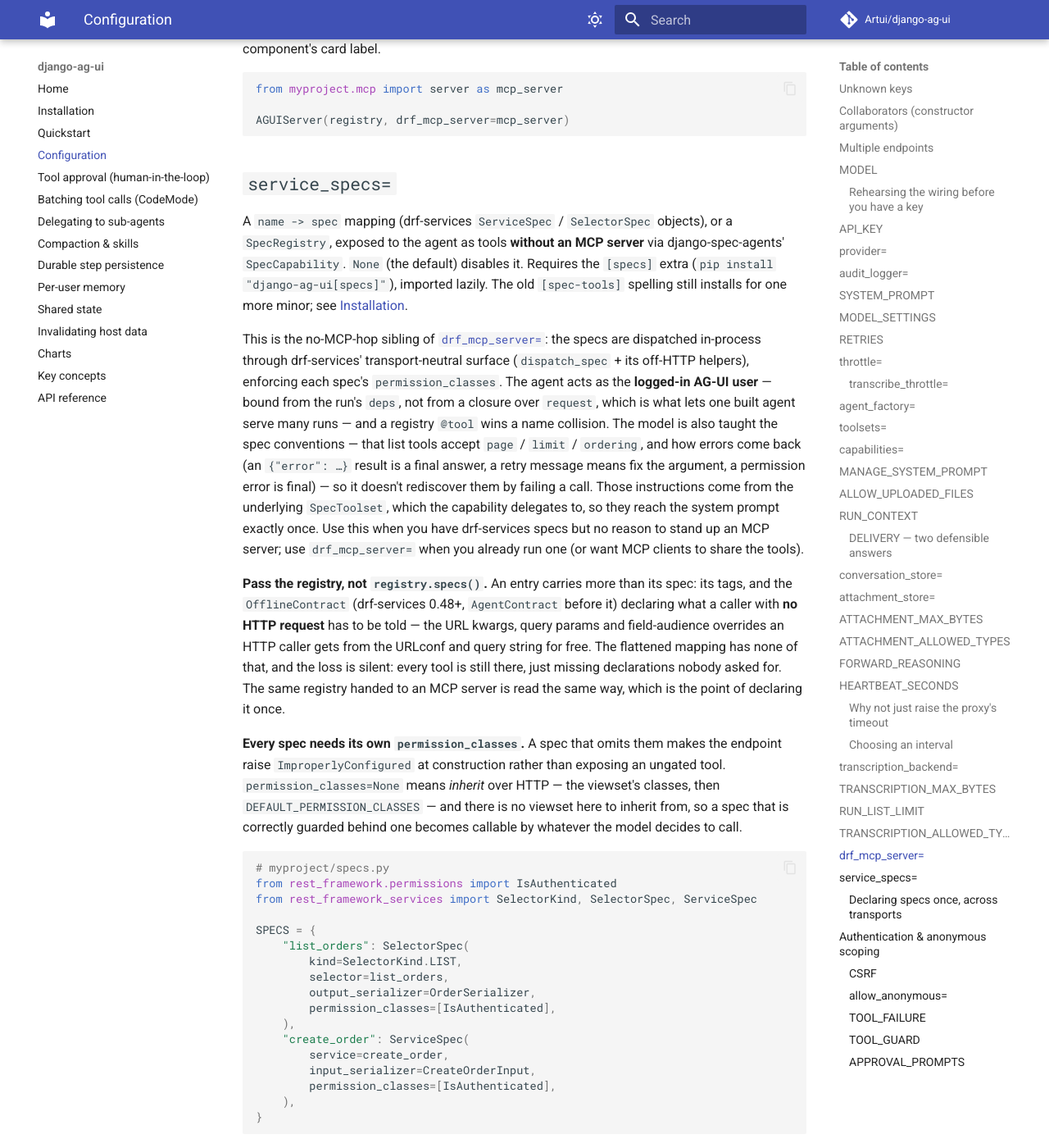
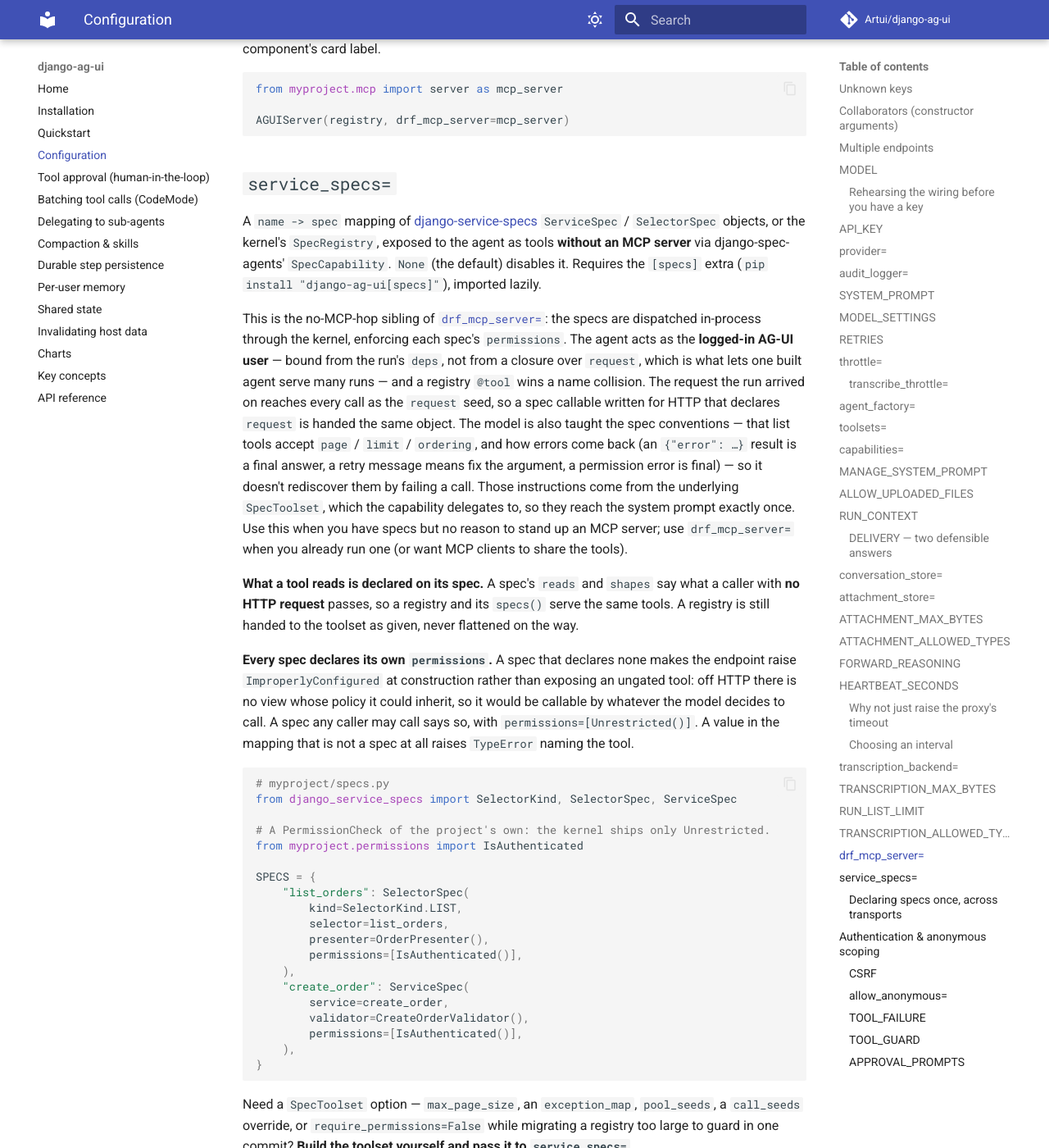
Before and after one commit to Artui/django-ag-ui, an MkDocs documentation site: the page built from docs/configuration.md, in a window 1280 px wide and 1400 px high, scrolled down 20000 px. Shown: the whole window at 82% size. Built offline with MkDocs 1.6.1 and Material for MkDocs 9.7.7, drawn with Linux system fonts in a browser that asks for light colours; comment, search, counter and statistics services are not loaded; some of the changed text lies outside the part shown.

Commit message:
Serve django-service-specs specs on service_specs=
Adopt django-spec-agents 0.2.0, whose toolset reads every spec through the
kernel: lift the cap below 0.2.0 and floor the core dependency and [specs] there.

- The permission pre-check compiles each spec with kernel_spec and refuses one
  whose permissions are None, naming permissions=[Unrestricted()] as the way to
  declare an open spec. A value the kernel cannot read raises TypeError naming
  the tool.
- The default deps put the run's request in AgentDeps.call_context, which the
  toolset hands to every spec callable declaring request.
- Remove the [spec-tools] extra and the drf-services and
  djangorestframework-pydantic-ai dev dependencies. drf-services still arrives
  in dev through djangorestframework-mcp-server, whose bridge registers it.
- Move the spec-route tests and fixtures to kernel specs; the drf-mcp route
  keeps drf-services specs.
- Refresh the locked djangorestframework-mcp-server (0.54.0) and
  djangorestframework-services (0.62.0).

Co-Authored-By: Claude Opus 5.5 <noreply@anthropic.com>

````diff
--- a/docs/configuration.md
+++ b/docs/configuration.md
@@ -104,7 +104,7 @@ Nest project-specific values somewhere else, not in `DJANGO_AG_UI`.
 | `attachment_store=...` | Server-side file-upload storage (uploads off when unset). |
 | `transcription_backend=...` | Speech-to-text backend for voice input (voice off when unset). |
 | `drf_mcp_server=...` | drf-mcp server whose tools the agent gets. |
-| `service_specs={...}` | drf-services specs exposed as tools, no MCP hop — a mapping, a `SpecRegistry`, or a pre-built `SpecToolset` / `SpecCapability` (`[specs]` extra). |
+| `service_specs={...}` | django-service-specs specs exposed as tools, no MCP hop — a mapping, a `SpecRegistry`, or a pre-built `SpecToolset` / `SpecCapability` (`[specs]` extra). |
 
 ## Multiple endpoints
 
@@ -903,66 +903,65 @@ AGUIServer(registry, drf_mcp_server=mcp_server)
 
 ## `service_specs=`
 
-A `name -> spec` mapping (drf-services `ServiceSpec` / `SelectorSpec` objects),
-or a `SpecRegistry`, exposed to the agent as tools **without an MCP server** via
-django-spec-agents' `SpecCapability`. `None` (the default)
-disables it. Requires the `[specs]` extra
-(`pip install "django-ag-ui[specs]"`), imported lazily. The old `[spec-tools]`
-spelling still installs for one more minor; see [Installation](installation.md).
+A `name -> spec` mapping of
+[django-service-specs](https://artui.github.io/django-service-specs/)
+`ServiceSpec` / `SelectorSpec` objects, or the kernel's `SpecRegistry`, exposed
+to the agent as tools **without an MCP server** via django-spec-agents'
+`SpecCapability`. `None` (the default) disables it. Requires the `[specs]` extra
+(`pip install "django-ag-ui[specs]"`), imported lazily.
 
 This is the no-MCP-hop sibling of [`drf_mcp_server=`](#drf_mcp_server): the specs
-are dispatched in-process through drf-services' transport-neutral surface
-(`dispatch_spec` + its off-HTTP helpers), enforcing each spec's
-`permission_classes`. The agent acts as the **logged-in AG-UI user** — bound
+are dispatched in-process through the kernel, enforcing each spec's
+`permissions`. The agent acts as the **logged-in AG-UI user** — bound
 from the run's `deps`, not from a closure over `request`, which is what lets one
 built agent serve many runs — and a registry `@tool` wins a name collision. The
+request the run arrived on reaches every call as the `request` seed, so a spec
+callable written for HTTP that declares `request` is handed the same object. The
 model is also taught the spec conventions — that list tools accept `page` /
 `limit` / `ordering`, and how errors come back (an `{"error": …}` result is a final answer, a retry
 message means fix the argument, a permission error is final) — so it doesn't
 rediscover them by failing a call. Those instructions come from the underlying
 `SpecToolset`, which the capability delegates to, so they reach the system prompt
-exactly once. Use this when you have drf-services specs but no reason to stand up
+exactly once. Use this when you have specs but no reason to stand up
 an MCP server; use `drf_mcp_server=` when you already run one (or want MCP
 clients to share the tools).
 
-**Pass the registry, not `registry.specs()`.** An entry carries more than its
-spec: its tags, and the `OfflineContract` (drf-services 0.48+, `AgentContract` before it) declaring what a
-caller with **no HTTP request** has to be told — the URL kwargs, query params
-and field-audience overrides an HTTP caller gets from the URLconf and query
-string for free. The flattened mapping has none of that, and the loss is silent:
-every tool is still there, just missing declarations nobody asked for. The same
-registry handed to an MCP server is read the same way, which is the point of
-declaring it once.
+**What a tool reads is declared on its spec.** A spec's `reads` and `shapes`
+say what a caller with **no HTTP request** passes, so a registry and its
+`specs()` serve the same tools. A registry is still handed to the toolset as
+given, never flattened on the way.
 
-**Every spec needs its own `permission_classes`.** A spec that omits them makes
-the endpoint raise `ImproperlyConfigured` at construction rather than exposing an ungated
-tool. `permission_classes=None` means *inherit* over HTTP — the viewset's
-classes, then `DEFAULT_PERMISSION_CLASSES` — and there is no viewset here to
-inherit from, so a spec that is correctly guarded behind one becomes callable by
-whatever the model decides to call.
+**Every spec declares its own `permissions`.** A spec that declares none makes
+the endpoint raise `ImproperlyConfigured` at construction rather than exposing an
+ungated tool: off HTTP there is no view whose policy it could inherit, so it
+would be callable by whatever the model decides to call. A spec any caller may
+call says so, with `permissions=[Unrestricted()]`. A value in the mapping that
+is not a spec at all raises `TypeError` naming the tool.
 
 ```python
 # myproject/specs.py
-from rest_framework.permissions import IsAuthenticated
-from rest_framework_services import SelectorKind, SelectorSpec, ServiceSpec
+from django_service_specs import SelectorKind, SelectorSpec, ServiceSpec
+
+# A PermissionCheck of the project's own: the kernel ships only Unrestricted.
+from myproject.permissions import IsAuthenticated
 
 SPECS = {
     "list_orders": SelectorSpec(
         kind=SelectorKind.LIST,
         selector=list_orders,
-        output_serializer=OrderSerializer,
-        permission_classes=[IsAuthenticated],
+        presenter=OrderPresenter(),
+        permissions=[IsAuthenticated()],
     ),
     "create_order": ServiceSpec(
         service=create_order,
-        input_serializer=CreateOrderInput,
-        permission_classes=[IsAuthenticated],
+        validator=CreateOrderValidator(),
+        permissions=[IsAuthenticated()],
     ),
 }
 ```
 
-Need a `SpecToolset` option — `max_page_size`, an `exception_map`, a
-`build_context` override, or `require_permissions=False` while migrating a
+Need a `SpecToolset` option — `max_page_size`, an `exception_map`, `pool_seeds`,
+a `call_seeds` override, or `require_permissions=False` while migrating a
 registry too large to guard in one commit? **Build the toolset yourself and pass
 it to `service_specs=`.**
 
@@ -1022,7 +1021,7 @@ construction** instead — rename on one side, or pass a mapping to get the old
 precedence.
 
 **Nor is it re-checked.** Its constructor already ran the
-`permission_classes` check, and it may have been built with
+`permissions` check, and it may have been built with
 `require_permissions=False` deliberately — validating again on arrival would
 take that decision back and leave no route to it at all.
 
@@ -1034,10 +1033,10 @@ AGUIServer(registry, service_specs=SPECS)
 
 ### Declaring specs once, across transports
 
-If the same specs are also exposed over MCP or as HTTP views, keep them in a
-[`SpecRegistry`](https://artui.github.io/djangorestframework-services/recipes/spec-registry/)
-(drf-services 0.27+) and pass that instead — each transport then reads one
-source rather than repeating the list:
+If the same specs are also exposed by another transport, keep them in a
+[`SpecRegistry`](https://artui.github.io/django-service-specs/registry/)
+and pass that instead — each transport then reads one source rather than
+repeating the list:
 
 ```python title="urls.py"
 from myproject.registry import registry
@@ -1268,9 +1267,9 @@ mutation in, so one setting covers the tools wherever they came from:
 - a registry `@tool(destructive=True)`;
 - a drf-mcp tool whose MCP `readOnlyHint` annotation is `False` (selectors are
   read-only, services mutate; a project can override per registration);
-- an in-process drf-services spec attached through
-  [`service_specs=`](#service_specs) declaring the same annotation — the same
-  `ServiceSpec` without the MCP hop;
+- an in-process spec attached through
+  [`service_specs=`](#service_specs) declaring the same annotation, which the
+  toolset writes for every `ServiceSpec`;
 - an `x-destructive` stamp at the root of the tool's JSON Schema, which is what
   [`build_input_schema`][django_ag_ui.build_input_schema] writes.
 
````
Also changed, not shown: CHANGELOG.md (+28 -0 lines), README.md (+3 -2 lines), docs/installation.md (+24 -10 lines), docs/shared-state.md (+6 -0 lines), docs/tool-approval.md (+3 -2 lines), pyproject.toml (+22 -170 lines), 9 other files.
